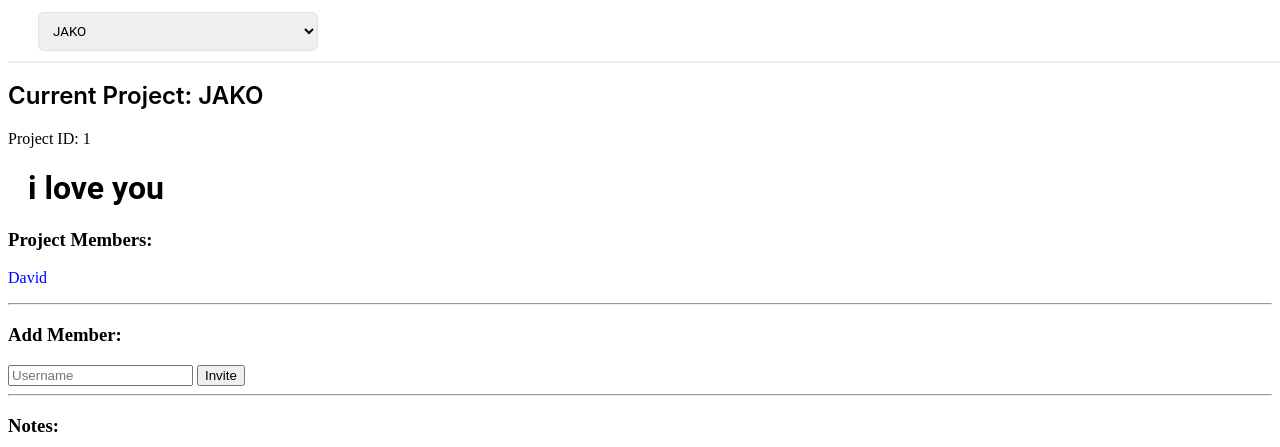
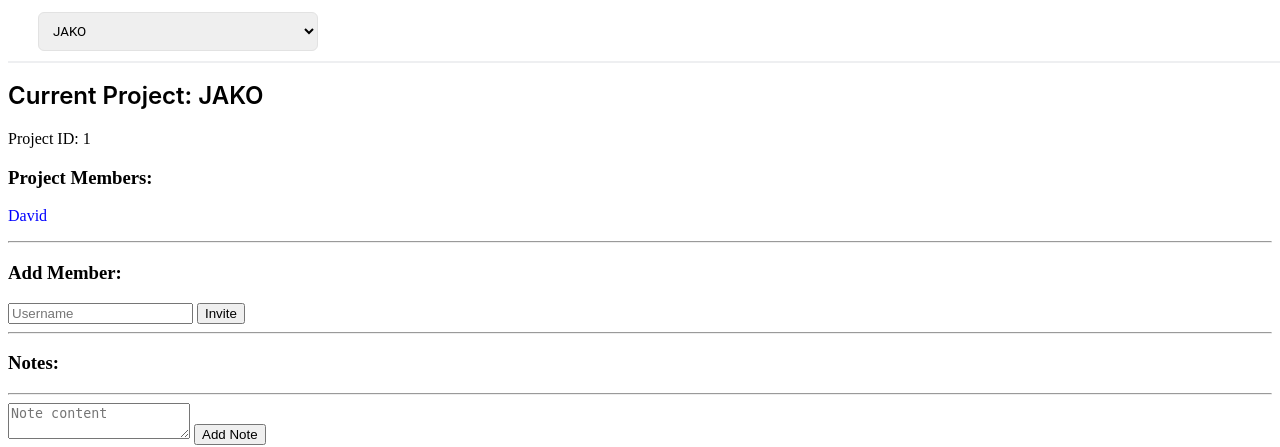
Before and after one commit to nedimmu/test, a Flask app: page /profile/1 in a window 1280 px wide. Shown: the top 447 px of the page. Run offline with Flask 3, Linux system fonts and the light colour scheme; a user stored in the database is signed in; some libraries are stand-ins or nearby versions.

Commit message:
Update profile.html

```diff
--- a/templates/profile.html
+++ b/templates/profile.html
@@ -21,7 +21,6 @@
     {% if project %}
     <h2>Current Project: {{ project.title }}</h2>
     <p>Project ID: {{ project.id }}</p>
-<h1> i love you </h1>
     <h3>Project Members:</h3>
     <ul id="project_members_list">
       {% for member in members %}
```
